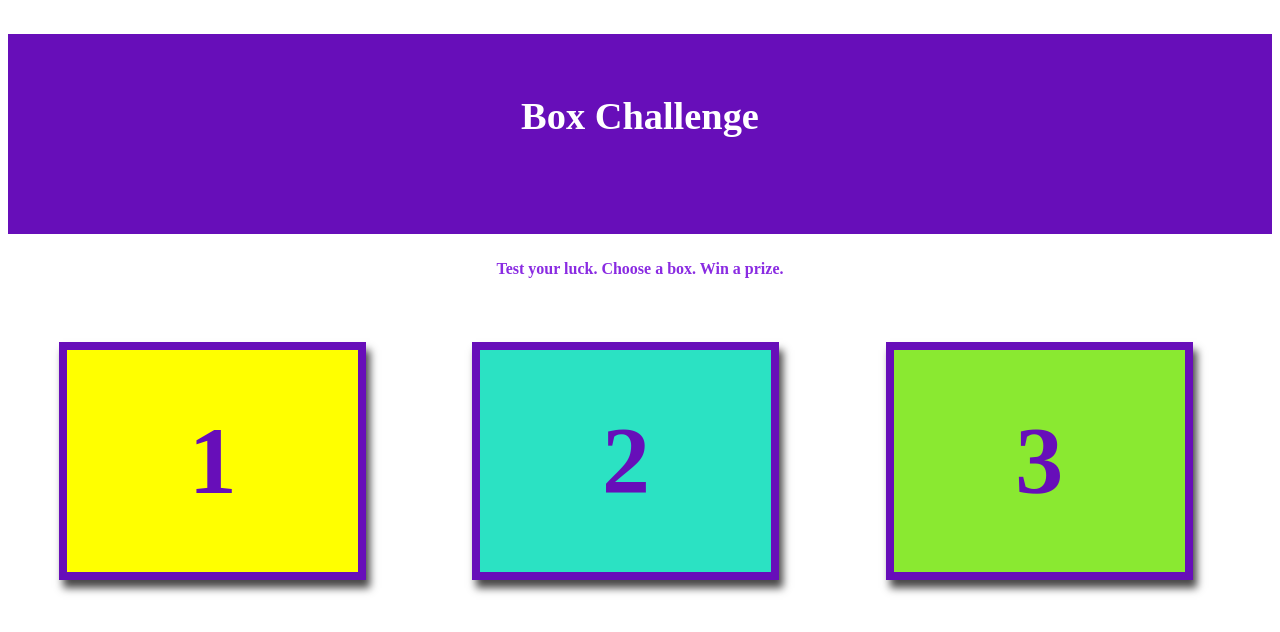
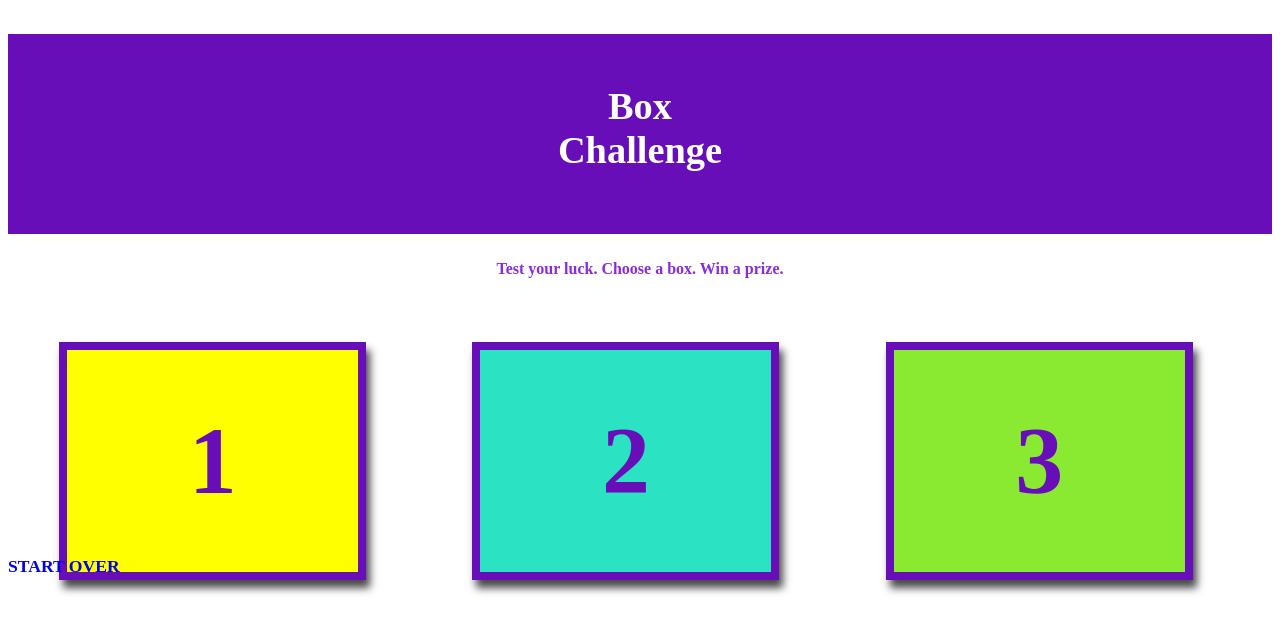
Before and after one commit to JovaughnE/m6-hw6-ewing-jovaughn, a plain HTML site: page index.html in a window 1280 px wide. Drawn offline with Linux system fonts and the light colour scheme.

Commit message:
Added the Start Over button

```diff
--- a/index.html
+++ b/index.html
@@ -15,7 +15,7 @@
 
 	<body>
 		<header class="container-fluid">
-			<h1>Box Challenge</h1>
+			<h1>Box<br>Challenge</h1>
 		</header>
 		<h2>Test your luck. Choose a box. Win a prize.</h2>
 		<div class="box-wrapper">
@@ -27,6 +27,7 @@
 		<div class="box-wrapper">
 			<div id="box3"><span>3</span></div>
 		</div>
+		<a class="start-button" href="index.html">Start Over</a>
 		<script src="main.js"></script>
 	</body>
 
--- a/main.css
+++ b/main.css
@@ -10,7 +10,8 @@ h1, h2 {
 h1 {
     color: #fff;
     font-size: 2.4em;
-    padding-top: 60px;
+    padding-top: 50px;
+    display: block;
 }
 
 h2 {
@@ -96,3 +97,15 @@ body, html {
     flex-grow: 1;
     border: solid 1px black
 }
+
+.start-button {
+    display: inline;
+    text-decoration: none;
+    font-weight: bold;
+    font-size: 1.1em;
+    text-transform: uppercase;
+}
+
+.show {
+    display: block;
+}
--- a/main.js
+++ b/main.js
@@ -21,14 +21,17 @@ function colorChange1 () {
 
 function select1 () {
     alert ('Oooh - so close, but no cigar');
+    this.children[i].classList.toggle('show');
 }
 
 function select2 () {
     alert ('DING DING DING We Have a Winner');
+    this.children[i].classList.toggle('show');
 }
 
 function select3 () {
     alert ('Oops, butter luck next time');
+    this.children[i].classList.toggle('show');
 }
 
 button1.addEventListener('mouseenter', colorChange);
@@ -40,3 +43,9 @@ button3.addEventListener('mouseleave', colorChange1);
 button1.addEventListener('click', select1);
 button2.addEventListener('click', select2);
 button3.addEventListener('click', select3);
+
+function startOver() {
+    this.children[i].classList.toggle('start-button');
+    }
+
+start-button[i].addEventListener('click', startOver);
```
